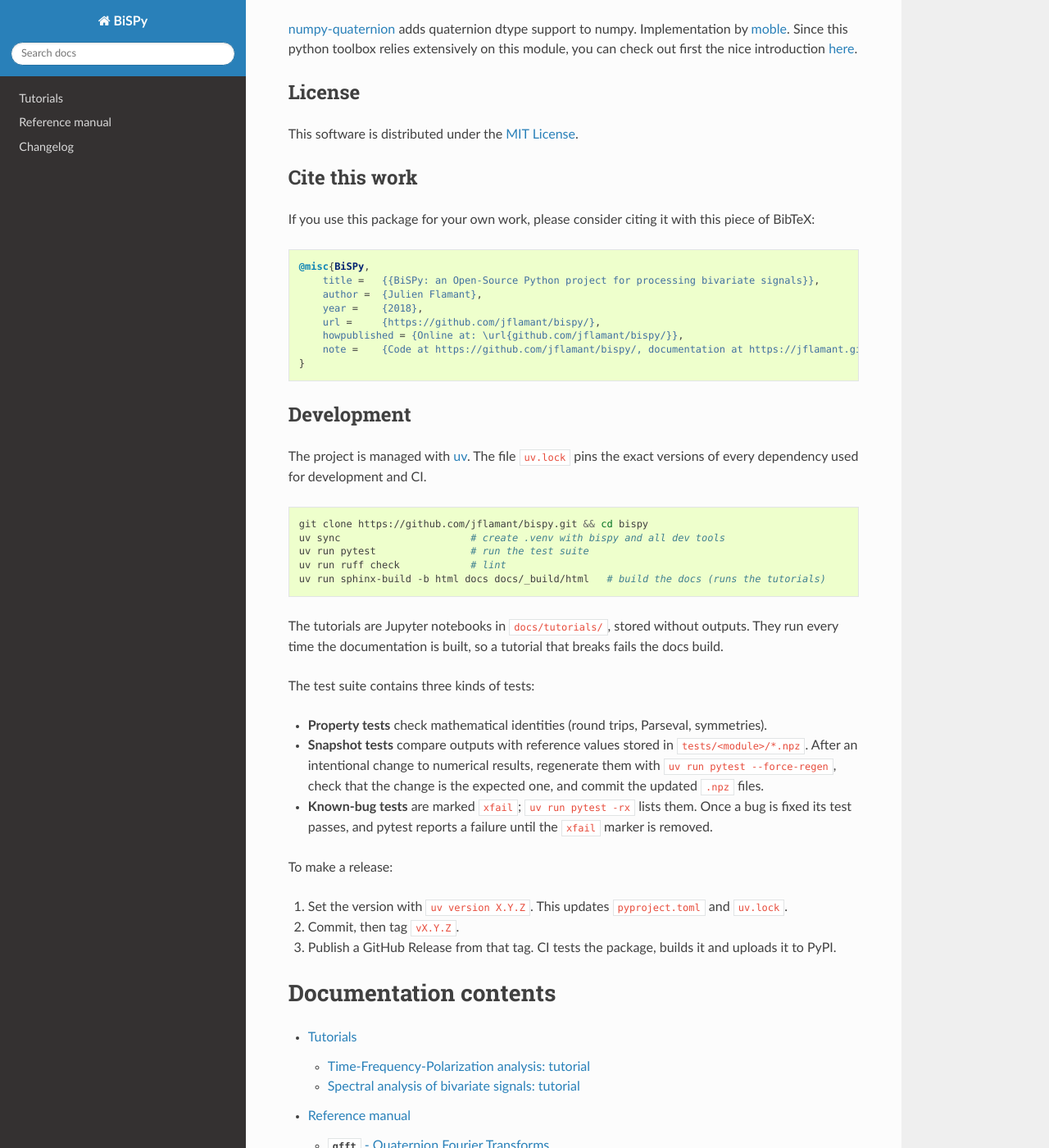
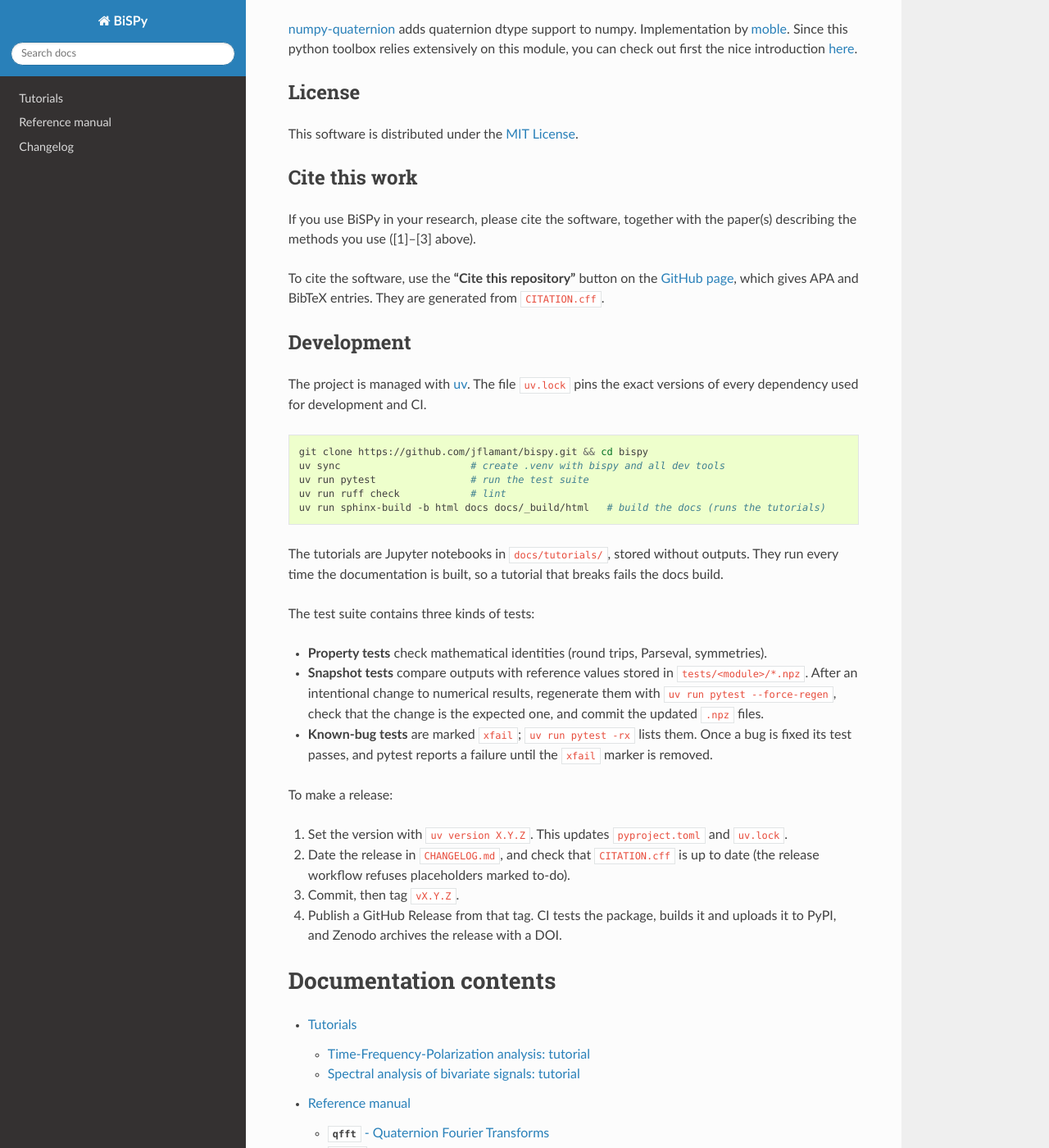
Before and after one commit to jflamant/bispy, a Sphinx documentation site: the page built from docs/index.rst, in a window 1280 px wide and 1400 px high, scrolled down 1319 px. Shown: the whole window at 82% size. Built offline with Sphinx 7.4.7 and the Read the Docs theme 3.1.0, drawn with Linux system fonts in a browser that asks for light colours; some of the changed text lies outside the part shown.

Commit message:
Prepare 1.0.0: citation file, three authors, stable status
Add CITATION.cff (GitHub's cite button and Zenodo metadata), validated in CI; the release workflow refuses to-do placeholders. List Nicolas Le Bihan and Pierre Chainais as authors. Set version 1.0.0 and Production/Stable status.

````diff
--- a/README.md
+++ b/README.md
@@ -15,7 +15,7 @@ BiSPy is an open-source python framework for processing bivariate signals. It su
 These papers contain theoretical results and several applications that can be reproduced with this toolbox.
 
 
-This python toolbox is currently under development and is hosted on GitHub. If you encounter a bug or something unexpected please let me know by [raising an issue](https://github.com/jflamant/bispy/issues) on the project page.
+BiSPy is developed on GitHub. If you encounter a bug or something unexpected, please let us know by [raising an issue](https://github.com/jflamant/bispy/issues) on the project page.
 
 ## Install
 
@@ -51,18 +51,9 @@ This software is distributed under the [MIT License](https://github.com/jflamant
 
 ## Cite this work
 
-If you use this package for your own work, please consider citing it with this piece of BibTeX:
+If you use BiSPy in your research, please cite the software, together with the paper(s) describing the methods you use ([1]–[3] above).
 
-```bibtex
-@misc{BiSPy,
-    title =   {{BiSPy: an Open-Source Python project for processing bivariate signals}},
-    author =  {Julien Flamant},
-    year =    {2018},
-    url =     {https://github.com/jflamant/bispy/},
-    howpublished = {Online at: \url{github.com/jflamant/bispy/}},
-    note =    {Code at https://github.com/jflamant/bispy/, documentation at https://jflamant.github.io/bispy/}
-}
-```
+To cite the software, use the **"Cite this repository"** button on the [GitHub page](https://github.com/jflamant/bispy), which gives APA and BibTeX entries. They are generated from [`CITATION.cff`](https://github.com/jflamant/bispy/blob/master/CITATION.cff).
 
 ## Development
 
@@ -85,5 +76,6 @@ The test suite contains three kinds of tests:
 
 To make a release:
 1. Set the version with `uv version X.Y.Z`. This updates `pyproject.toml` and `uv.lock`.
-2. Commit, then tag `vX.Y.Z`.
-3. Publish a GitHub Release from that tag. CI tests the package, builds it and uploads it to PyPI.
+2. Date the release in `CHANGELOG.md`, and check that `CITATION.cff` is up to date (the release workflow refuses placeholders marked to-do).
+3. Commit, then tag `vX.Y.Z`.
+4. Publish a GitHub Release from that tag. CI tests the package, builds it and uploads it to PyPI, and Zenodo archives the release with a DOI.
--- a/docs/conf.py
+++ b/docs/conf.py
@@ -11,7 +11,7 @@ import bispy
 # -- Project -------------------------------------------------------------------
 
 project = "BiSPy"
-author = "Julien Flamant"
+author = "Julien Flamant, Nicolas Le Bihan, Pierre Chainais"
 copyright = "2017-2026, Julien Flamant"
 release = bispy.__version__  # read from pyproject.toml via the package metadata
 version = ".".join(release.split(".")[:2])
````
Also changed, not shown: CHANGELOG.md (+12 -3 lines), pyproject.toml (+9 -3 lines), 4 other files.
